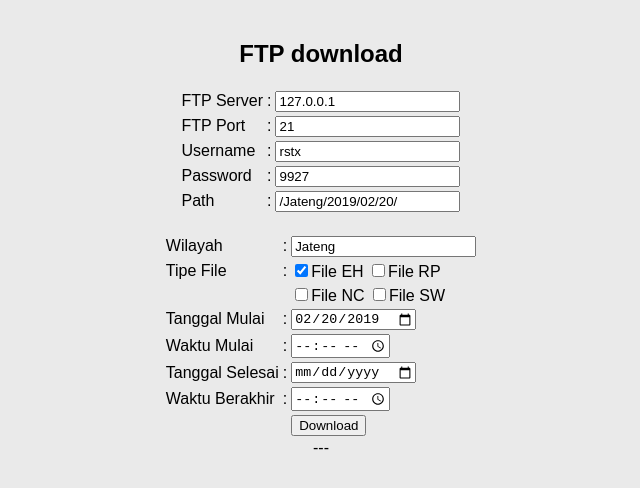
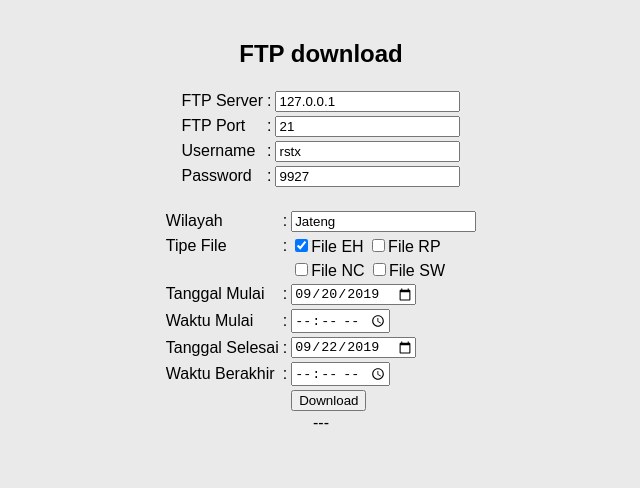
Before and after one commit to rstx32/FTP-Client, an Electron app: page download.html in a window 800 px wide. Shown: the whole page, without its empty margins (79-719 px from the left). Drawn offline with Linux system fonts and the light colour scheme.

Commit message:
entering folder with date start

```diff
--- a/download.html
+++ b/download.html
@@ -47,12 +47,6 @@
             <input type="text" id="paswd" placeholder="Ftp Password" value="9927"></input>
           </td>
         </tr>
-        <tr>
-          <td>Path</td>
-          <td>:</td>
-          <td>
-            <input type="text" id="path" placeholder="Ftp Path" value="/Jateng/2019/02/20/"></input>
-          </td>
       </form>
     </table>
   </center>
@@ -88,7 +82,7 @@
           <td>Tanggal Mulai</td>
           <td>:</td>
           <td>
-            <input type="date" name="tanggal mulai" id="tgl_mulai" value="2019-02-20"></input>
+            <input type="date" name="tanggal mulai" id="tgl_mulai" value="2019-09-20"></input>
           </td>
         </tr>
         <tr>
@@ -102,7 +96,7 @@
           <td>Tanggal Selesai</td>
           <td>:</td>
           <td>
-            <input type="date" name="tanggal selesai" id="tgl_selesai"></input>
+            <input type="date" name="tanggal selesai" id="tgl_selesai" value="2019-09-22"></input>
           </td>
         </tr>
         <tr>
@@ -141,12 +135,12 @@
       // mulai
       var tgl_mulai = new Date(document.getElementById('tgl_mulai').value);
       var mulai_tahun = tgl_mulai.getFullYear();
-      var mulai_bulan = ('0' + (tgl_mulai.getMonth()+1)).slice(-2);
+      var mulai_bulan = ('0' + (tgl_mulai.getMonth() + 1)).slice(-2);
       var mulai_tgl = ('0' + tgl_mulai.getDate()).slice(-2);
       // berakhir
       var tgl_selesai = new Date(document.getElementById('tgl_selesai').value);
       var selesai_tahun = tgl_selesai.getFullYear();
-      var selesai_bulan = ('0' + (tgl_selesai.getMonth()+1)).slice(-2);
+      var selesai_bulan = ('0' + (tgl_selesai.getMonth() + 1)).slice(-2);
       var selesai_tgl = ('0' + tgl_selesai.getDate()).slice(-2);
 
       // mengambil waktu
@@ -164,8 +158,26 @@
       }
 
       // masuk folder
-      var folder = "/" + document.getElementById('wilayah').value + "/" + mulai_tahun + "/" + mulai_bulan + "/" + mulai_tgl + "/";
-      path = folder;
+      var path = "/" + document.getElementById('wilayah').value + "/" + mulai_tahun + "/" + mulai_bulan + "/" + mulai_tgl + "/";
+
+      // untuk loop masuk folder
+      // var tgl_jalan = tgl_mulai;
+      // var tambah1 = 0;
+      // while (jalan_tahun <= selesai_tahun) {
+      //   var tambah2 = 0;
+      //   while (jalan_bulan <= selesai_bulan) {
+      //     var tambah3 = 0;
+      //     while (jalan_tgl <= selesai_tgl) {
+      //       var jalan_tgl = ('0' + (tgl_jalan.getDate() + tambah3)).slice(-2);
+      //       var path = "/" + document.getElementById('wilayah').value + "/" + jalan_tahun + "/" + jalan_bulan + "/" + jalan_tgl + "/";
+      //       tambah3++;
+      //     }
+      //     var jalan_bulan = ('0' + ((tgl_jalan.getMonth() + tambah2) + 1)).slice(-2);
+      //     tambah2++;
+      //   }
+      //   var jalan_tahun = tgl_jalan.getFullYear() + tambah1;
+      //   tambah1++;
+      // }
 
       // mengambil value dari input
       addr = document.getElementById('addr').value;
@@ -199,6 +211,7 @@
           mycoba.innerHTML = mydataa;
         }
       }
+
     }
   </script>
 </body>
```
